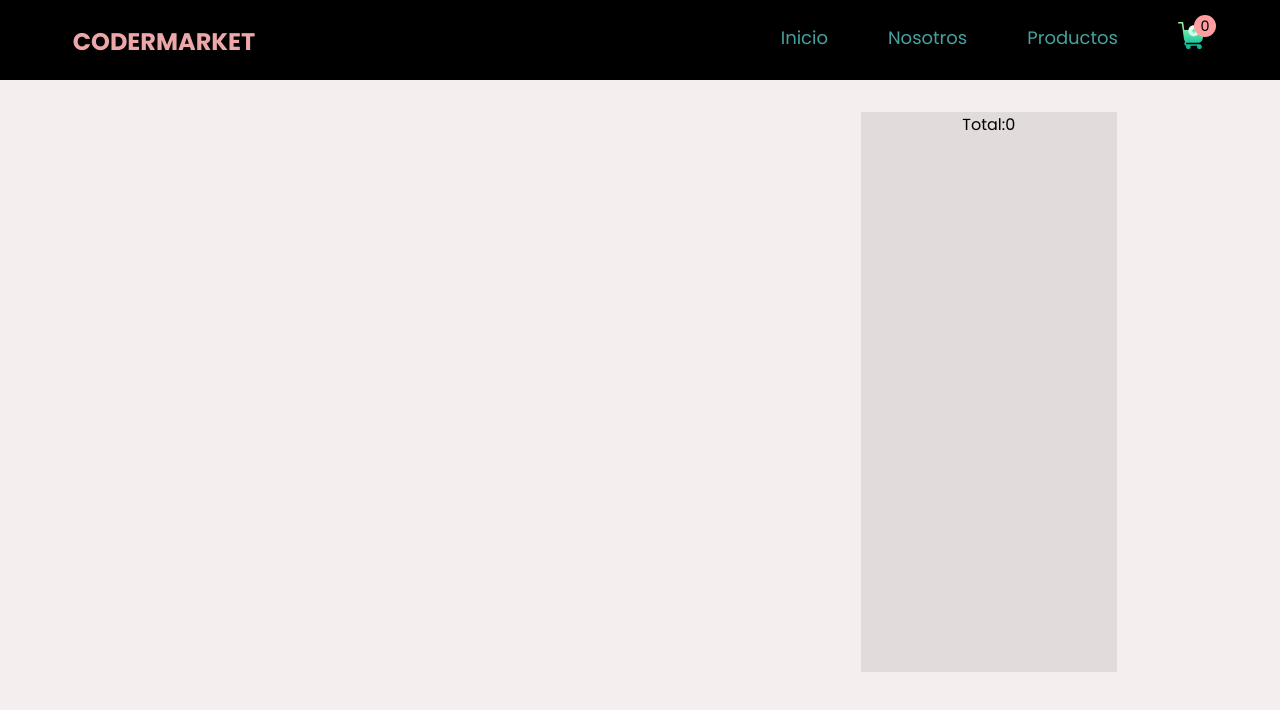
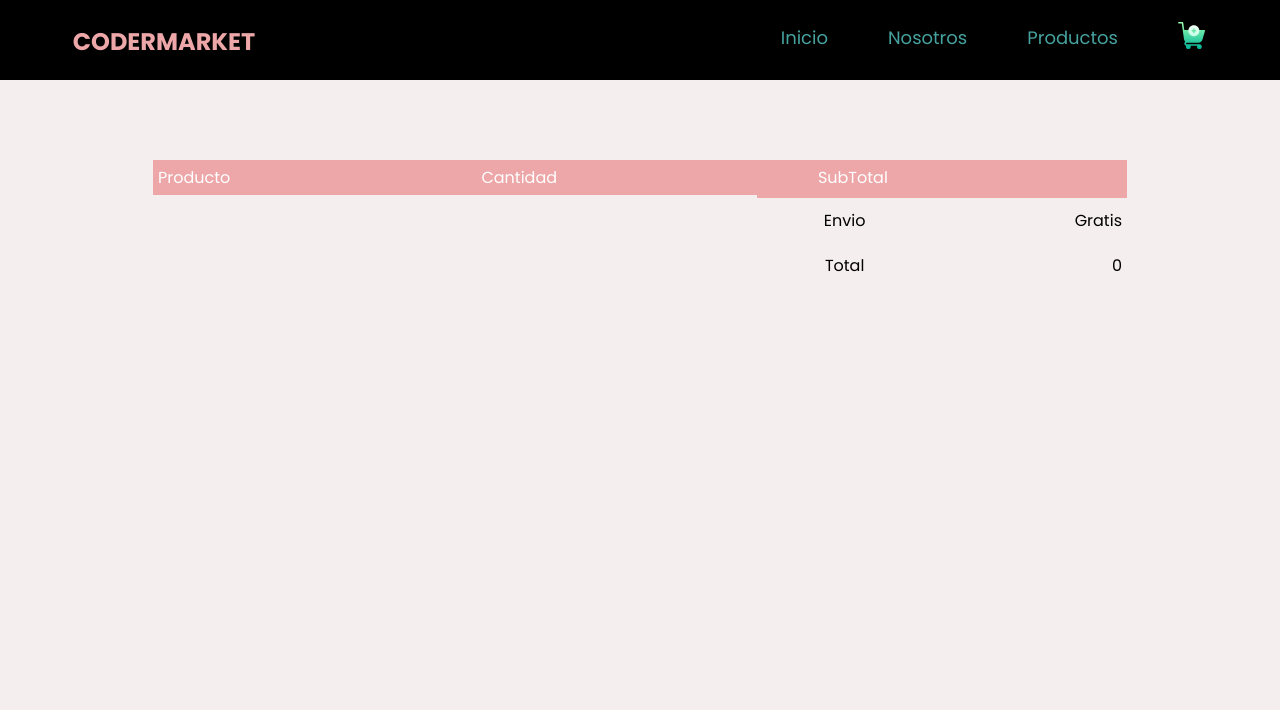
Before and after one commit to Ferraresir/CoderHouseReact, a React (Create React App) app: page /Checkout in a window 1280 px wide. Shown: the top 710 px of the page. Built offline with nearby package versions, Linux system fonts and the light colour scheme.

Commit message:
version 1.4

```diff
--- a/src/components/ItemDetail/ItemDetail.js
+++ b/src/components/ItemDetail/ItemDetail.js
@@ -12,7 +12,7 @@ const ItemDetail = ({ data }) => {
     }
 
     const handleBtn = () => {
-        context.cambiarData({ data: data, items: count, price: data.price * count })
+        context.cambiarData({ data: data, amount: count, price: data.price * count })
     }
 
     return (
--- a/src/components/carticon/Carticon.js
+++ b/src/components/carticon/Carticon.js
@@ -10,7 +10,8 @@ const Carticon = () => {
     return (
         <>
             <img src={Cart} alt="" />
-            <div className='carcount'>{context.Count}</div>
+            {context.Count === 0 ? '' : <div className='carcount'>{context.Count}</div>}
+
         </>
     )
 }
--- a/src/containers/cart/Cart.js
+++ b/src/containers/cart/Cart.js
@@ -1,4 +1,4 @@
-import React, { useContext, useEffect } from 'react';
+import React, { useContext } from 'react';
 import { CartContext } from '../../context/cartContext';
 import './cart.scss';
 
@@ -9,30 +9,55 @@ const Cart = () => {
         context.deleteData(props)
     }
     const MostrarCart = () => {
-        const cartlist = context.Data.map(({ items, data }, index) => {
-            return <div key={index}>
-                <img src={data.thumbnail} alt="" />
-                <span>{data.name}</span>
-                <span>Precio: {data.price}</span>
-                <span>{data.warranty}</span>
-                <span>Cantidad: {items}</span>
-                <button onClick={() => handleBtn({ id: index, amount: items, price: data.price })}>x</button>
-            </div>
+        const cartlist = context.Data.map(({ amount, data }, index) => {
+            return <tr key={index}>
+                <td>
+                    <div className='cart-info'>
+                        <img src={data.thumbnail} alt="" />
+                    </div>
+                    <div>
+                        <p>{data.title}</p>
+                        <small>Precio: ${data.price}</small>
+                        <p onClick={() => handleBtn({ id: index, amount: amount, price: data.price })}>Quitar</p>
+                    </div>
+                </td>
+                <td>{amount}</td>
+                <td>{data.price * amount}</td>
+            </tr>
         })
         return cartlist
     }
 
-    useEffect(() => {
-        console.log(context);
-    }, [context])
+
     return (
-        <div className='carlist'>
-            <div className="w3">
-                <MostrarCart />
+        <div className='small-container cart-page'>
+            <table>
+                <thead>
+                    <tr>
+                        <th>Producto</th>
+                        <th>Cantidad</th>
+                        <th>SubTotal</th>
+                    </tr>
+                </thead>
+                <tbody>
+                    <MostrarCart />
+                </tbody>
+            </table>
+            <div className="total">
+                <table>
+                    <tbody>
+                        <tr>
+                            <td>Envio</td>
+                            <td>Gratis</td>
+                        </tr>
+                        <tr>
+                            <td>Total</td>
+                            <td>{context.Total}</td>
+                        </tr>
+                    </tbody>
+                </table>
             </div>
-            <div className='w1'>
-                <p>Total:{context.Total}</p>
-            </div>
+
         </div>
 
     )
--- a/src/containers/cart/cart.scss
+++ b/src/containers/cart/cart.scss
@@ -1,33 +1,60 @@
-.carlist{
-    margin: 2rem auto 0 auto;
+.small-container{
+    max-width: 80%;
+    margin: auto;
+    padding-left: 25px;
+    padding-right:25px ;
+}
+
+.cart-page{
+    margin: 80px auto;
+    table{
+        width: 100%;
+        border-collapse: collapse;
+
+        th{
+            text-align: left;
+            padding: 5px;
+            color: white;
+            background: #eda7a9;
+            font-weight: normal;
+        }
+        td{
+            padding: 10px 5px;
+
+        }
+        img{
+            width: 80px;
+            height: 80px;
+            margin-right: 10px;
+        }
+        p:last-child{
+            cursor: pointer;
+            color:#45a29e ;
+            width: 50px;
+            margin: 0 auto;
+        }
+    }
+}
+
+.cart.info{
     display: flex;
     flex-flow: row wrap;
-    width: 80%;
+}
 
-    .w3{
-        display: flex;
-        flex-flow: column wrap;
-        flex-basis: 70%;
-        width: 90%;
-        div{
-            display: flex;
-            justify-content: space-around;
-            height: 10rem;
+.total{
+    display: flex;
+    justify-content: flex-end;
 
-
-            img{
-                max-width: 7rem;
-                object-fit: contain;
-            }
-
-        }
-    }
-    .w1{
-        width: 100%;
-        margin-left: 1rem;
-        flex-basis: 25%;
-        height: 35rem;
-        background-color: rgba(128, 128, 128, 0.178);
-
+    table{
+       border-top: 3px solid #eda7a9;
+       width: 100%;
+       max-width: 370px;
     }
 }
+td:last-child{
+    text-align: right;
+}
+
+th:last-child{
+    text-align: right;
+}
--- a/src/context/cartContext.js
+++ b/src/context/cartContext.js
@@ -13,10 +13,18 @@ export const CartProvider = ({ children }) => {
         setTotal(Total - (price * amount))
     }
 
-    const cambiarData = ({ data, price, items }) => {
-        setData([...Data, { data, items }])
+    const cambiarData = ({ data, price, amount }) => {
+        const index = Data.findIndex(item => item.data.id === data.id);
+        if (index !== -1) {
+            let aux = { ...Data[index], amount: Data[index].amount + amount }
+            Data.splice(index, 1)
+            setData([...Data, aux])
+        } else {
+            setData([...Data, { data, amount }])
+        }
+
         setTotal(Total + price)
-        setCount(Count + items)
+        setCount(Count + amount)
     }
 
     return <CartContext.Provider value={{ Data, Total, Count, cambiarData, deleteData }}>
```
Also changed, not shown: src/reportWebVitals.js (deleted, +0 -13 lines).
